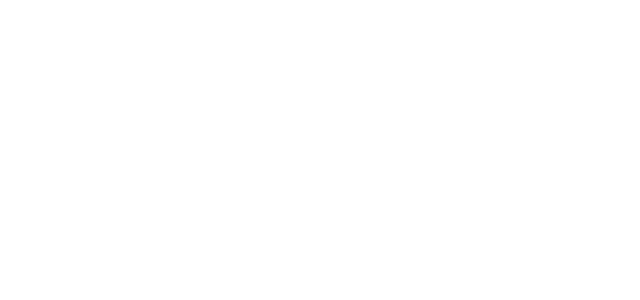
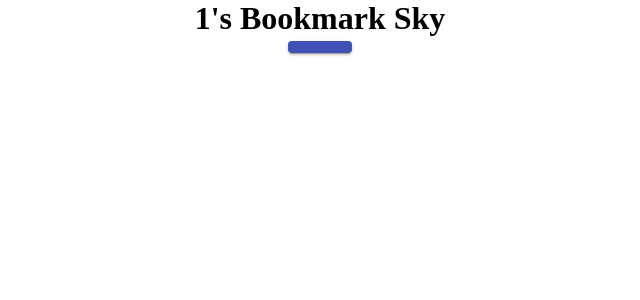
Before and after one commit to MIN60/Star-Mark, a React (Create React App) app: page /mypage/1 in a window 1280 px wide. Shown: the top 300 px of the page, without its empty margins (320-960 px from the left). Built offline with nearby package versions, Linux system fonts and the light colour scheme.

Commit message:
server client connection complete

```diff
--- a/src/App.js
+++ b/src/App.js
@@ -2,7 +2,7 @@ import React from 'react';
 import { BrowserRouter as Router, Routes, Route} from 'react-router-dom';
 import './App.css';
 import { Intro } from './Intro/Intro.js';
-import { Bookmark } from './bookmark/bookmark.js';
+import Bookmark from './bookmark/bookmark.js';
 import { TransitionGroup, CSSTransition } from "react-transition-group";
 
 
--- a/src/Intro/Intro.js
+++ b/src/Intro/Intro.js
@@ -15,7 +15,7 @@ export const Intro = () => {
         } else if (pw === "") {
           return alert("비밀번호를 입력해주세요.");
         }
-        axios.get("/users/signin", {params: {
+        axios.get("/api/users/signin", {params: {
             email: email,
             password: pw
         }}).then(function (response) {
@@ -85,7 +85,7 @@ export const Intro = () => {
             return alert('비밀번호가 일치하지 않습니다.');
         }
 
-        axios.post("/users/signup",{
+        axios.post("/api/users/signup",{
             name: username,
             email: email,
             password: pw2,
--- a/src/bookmark/bookmark.css
+++ b/src/bookmark/bookmark.css
@@ -19,3 +19,13 @@ svg {
 #h3-2 {
     mix-blend-mode: multiply;
   }
+
+.closebtn{
+    text-align: left !important;
+    justify-content:end !important;
+    border:0 !important;
+}
+
+.popTitle{
+    font-family: 'Bebas Neue', cursive;
+}
--- a/src/bookmark/bookmark.js
+++ b/src/bookmark/bookmark.js
@@ -1,78 +1,106 @@
 import gsap from 'gsap'
-import React, { useEffect } from 'react';
-import { ScrollTrigger } from 'gsap/ScrollTrigger';
+import React, { useEffect, useState } from 'react';
 import axios from 'axios';
 import './bookmark.css';
+import Dialog from '@material-ui/core/Dialog';
+import DialogActions from '@material-ui/core/DialogActions';
+import DialogTitle from '@material-ui/core/DialogTitle';
+import DialogContent from '@material-ui/core/DialogContent';
+import TextField from '@material-ui/core/TextField';
+import Button from '@material-ui/core/Button';
+import {withStyles} from '@material-ui/core/styles';
+import { useParams } from 'react-router-dom';
 
-export const Bookmark = () => {
-    return (
-        <div style={{position: "absolute", top: "0px", left: "0px"}}>
-            <svg xmlns="http://www.w3.org/2000/svg" xmlnsXlink="http://www.w3.org/1999/xlink" viewBox="0 0 750 500" preserveAspectRatio="xMidYMax slice">
-                <defs>
-                    <radialGradient id="bg2-grad" cx="365.22" cy="500" r="631.74"
-                        gradientTransform="translate(750 552.6) rotate(180) scale(1 1.11)" gradientUnits="userSpaceOnUse">
-                        <stop offset="0" stopColor="hsla(349, 94%, 75%, 1)" />
-                        <stop offset="0.12" stopColor="hsla(342, 49%, 62%, 1)" />
-                        <stop offset="0.18" stopColor="hsla(328, 37%, 56%, 1)" />
-                        <stop offset="0.33" stopColor="hsla(281, 33%, 48%, 1)" />
-                        <stop offset="0.41" stopColor="hsla(268, 38%, 48%, 1)" />
-                        <stop offset="0.45" stopColor="hsla(266, 38%, 43%, 1)" />
-                        <stop offset="0.55" stopColor="hsla(261, 37%, 32%, 1)" />
-                        <stop offset="0.64" stopColor="hsla(253, 36%, 24%, 1)" />
-                        <stop offset="0.72" stopColor="hsla(244, 33%, 19%, 1)" />
-                        <stop offset="0.78" stopColor="hsla(240, 33%, 17%, 1)" />
-                    </radialGradient>
-                    <radialGradient id="fstar-grad" cx="1362.39" cy="-53.7" r="39.39"
-                                gradientTransform="matrix(0.89, -0.45, -0.45, -0.89, -473.7, 640.57)"
-                                gradientUnits="userSpaceOnUse">
-                                <stop offset="0" stopColor="#fff" />
-                                <stop offset="0.06" stopColor="#fff" stopOpacity="0.8" />
-                                <stop offset="0.12" stopColor="#fff" stopOpacity="0.62" />
-                                <stop offset="0.19" stopColor="#fff" stopOpacity="0.45" />
-                                <stop offset="0.26" stopColor="#fff" stopOpacity="0.31" />
-                                <stop offset="0.33" stopColor="#fff" stopOpacity="0.2" />
-                                <stop offset="0.41" stopColor="#fff" stopOpacity="0.11" />
-                                <stop offset="0.49" stopColor="#fff" stopOpacity="0.05" />
-                                <stop offset="0.59" stopColor="#fff" stopOpacity="0.01" />
-                                <stop offset="0.72" stopColor="#fff" stopOpacity="0" />
-                    </radialGradient>
-                    <linearGradient id="linear-gradient" x1="472" y1="461.56" x2="872.58" y2="461.56"
-                        gradientUnits="userSpaceOnUse">
-                        <stop offset="0" stopColor="#fd75a8" />
-                        <stop offset="1" stopColor="#5a2d81" />
-                    </linearGradient>
-                    <linearGradient id="linear-gradient-2" x1="214.61" y1="508.49" x2="166.09" y2="361.12"
-                        xlinkHref="#linear-gradient" />
-                    <linearGradient id="linear-gradient-3" x1="57.65" y1="508.01" x2="448.08" y2="508.01"
-                        xlinkHref="#linear-gradient" />
-                    <linearGradient id="linear-gradient-4" x1="193.48" y1="508.3" x2="761.05" y2="508.3"
-                        xlinkHref="#linear-gradient" />
-                </defs>
 
-                <g id="scene3">
-                    <rect id="bg2" y="-59.8" width="750" height="612.4" transform="translate(750 492.8) rotate(180)"
-                        fill="url(#bg2-grad)" />
-                    <g id="info">
-                        <text x="34%" y="300" fontSize="50" fontFamily="Bebas Neue">STAR MARK</text>
-                    </g>
-                    <g id="hills3">
-                        <polygon id="h3-5"
-                            points="756.31 330.55 750.57 327.01 742.42 331.08 719.12 317.36 705.87 311.91 695.11 307.32 688.01 314.24 675.69 336.9 665.32 346.76 657.77 353.08 641.17 353.46 633.52 362.58 626.63 373.11 618.53 378.94 596.8 411.28 588.95 404.93 578.86 406.48 539.9 443.36 472 493.8 556 490.91 756.14 490.91 756.31 330.55"
-                            fill="url(#linear-gradient)" />
-                        <path id="h3-4"
-                            d="M453.13,471.05c-20-.31-48.49-14.38-68.14-10.05-13.54-4.69-34.51-19.93-48.25-23.77-4.06-5.13-13.21-13.57-18.27-16.88L297,425.44c-25.78-9-71.66-48.83-92.2-70.78-23.25,8-24.38,17.46-52.47,13.47L125.84,344.9c-7.26,4.7-21.45,3.12-28.92.05C86.58,332.65,59.21,300,46.18,293.73L19.53,333.39l-21.39-3.8V490.91l204.07-2.72,2.2,2.72H456.94Z"
-                            fill="url(#linear-gradient-2)" />
-                        <path id="h3-3"
-                            d="M369.27,490.91h71.81l-20.37-23.39c-12.47-1.8-31-7.32-43-11.44-4.42,2-12-2.38-15.74-5.28-24-16.39-52.39-28.74-75.56-47.77L250.16,416,237,405.49l-44.35,23c-4.14-6-13.7-11.83-19.85-12.43-29.3,7.48-89.69,52.2-115.13,72.82C114.24,491.53,309.43,490.93,369.27,490.91Z"
-                            fill="url(#linear-gradient-3)" />
-                        <path id="h3-2"
-                            d="M756.14,490.91l-8-59.58-53-.18c-15.09-2.44-50.94-7.67-64.22,4.91-19.09-2.89-49.68-19.29-69.12-17.53-5.3-5.72-16.93-13.13-23.69-14.8l-26.87,20.38c-26.86,1.93-30.42-8.09-52.55-17.23l-12.86,14.87c-8.76-4.86-25.28-12.15-33.64-18.06-22.67,22.21-39,46.13-70,32.86-19.43,17.89-46.64,30.57-69.37,40.53-20.6-4.23-50.78,9.69-71.71,9.85l-.81,4Z"
-                            fill="url(#linear-gradient-4)" />
-                        <path id="h3-1"
-                            d="M754.08,270.8c-9.14,15.25-28.22,45.59-38,59.95-4.61,3.06-20.35,7.4-25.57,8.91L643.7,401c-25.83,9.4-65.64,40.62-89.22,55.62l-7.13-3c-18.15,15-47.22,22.84-68.46,20.49-9.82-6.6-45.32-31-54.87-36-26.29,17.87-45.79,32-76.1,17.57a96.12,96.12,0,0,0-21.71,12.72c-6.43.64-19,3.94-25.11,6.51-13.74-7.23-27.75-13.32-31.55-9.38L232.73,428l-8.08,6.7c-24.6-11.43-37.11-14.88-54.06-43.59l-8.4,4.76c-26.49-10.44-21.1-21.55-39-31.82-10.53,4.63-25.1,12-37.85,19.27C71,369.57,53.3,344.41,43.42,325c-16.37-6.4-30.9-30.44-40.59-47.58l-4.69,2v211.5H756.31V271.05Z" />
-                    </g>
-                </g>
-            </svg>
+//모달 팝업창
+const styles = theme => ({
+    hidden: {
+        display:'none'
+    }
+});
+
+
+const Bookmark = () => {
+    const { id } = useParams();
+    const [open,setOpen] = useState(false);
+    const [bookmarkname,setBookmarkName] = useState('');
+    const [link,setLink] = useState('');
+
+    // ADD버튼 누르면 저장할 예정
+    const handleAdd = () =>{
+        const formData = new FormData();
+        formData.append('email', id);
+        formData.append('link', link);
+        //아래는 임의로 넣은 data
+        formData.append('attr','like');
+        formData.append('memo','i like the post');
+        formData.append('x_coor',403);
+        formData.append('y_coor',340);
+        axios.post("/api/bookmarks/3", {
+            'email': id,
+            'link': link,
+            'attr': 'like',
+            'memo': 'i like this page',
+            'x_coor': 234,
+            'y_coor': 234
+        }).then(function(response) {
+            console.log(response);
+            alert('Bookmark Added!');
+        }).catch(function(error) {
+            console.log(error.response);
+        });
+    }
+
+    //handle bookmarkname change
+    const handleBookmarkNameChange = e => setBookmarkName(e.target.value);
+    //handle link change
+    const handleLinkChange = e => setLink(e.target.value);
+
+    //dialog 모달창
+    const handelClickOpen = () => {
+        setOpen(true);
+    }
+
+    const handleDelete = () => {
+        //bookmark 삭제
+        axios.delete('/api/bookmarks/4',{
+            'email': id,
+            'link': link
+        }).then(function(response) {
+            console.log(response);
+            alert('Bookmark deleted!');
+        }).catch(function(error) {
+            console.log(error.response);
+        });
+    }
+
+    const handleClose = () => { //창끄기
+        setOpen(false);
+        setBookmarkName('');
+        setLink('');
+    }
+
+    return(
+        <div>
+            <h1>{id}'s Bookmark Sky</h1>
+            <Button variant="contained" color="primary" onClick={handelClickOpen}>
+            </Button>
+            <Dialog open={open} onClose={handleClose}>
+                <Button className="closebtn" variant="outlined" color="primary" onClick={handleClose}>X</Button>
+                <DialogTitle classNmae="popTitle">ADD STAR MARK</DialogTitle>
+                <DialogContent>
+                    <TextField label ="NAME" type="text" name="Name" value={bookmarkname} onChange={handleBookmarkNameChange}/><br/>
+                    <TextField label ="URL" type="text" name="URL" value={link} onChange={handleLinkChange}/><br/>
+
+                </DialogContent>
+                <DialogActions>
+                    <Button variant="outlined" color="primary" onClick={handleDelete}>DELETE</Button>
+                    <Button variant="contained" color="primary" onClick={handleAdd}>ADD</Button>
+                </DialogActions>
+            </Dialog>
         </div>
     )
+
 }
+
+export default withStyles(styles)(Bookmark);
--- a/src/setupProxy.js
+++ b/src/setupProxy.js
@@ -2,7 +2,7 @@ const { createProxyMiddleware } = require("http-proxy-middleware");
 
 module.exports = function (app) {
     app.use(
-        createProxyMiddleware("/users", {
+        createProxyMiddleware("/api", {
             target: "http://192.249.18.163:80",
             changeOrigin: true
         })
```
